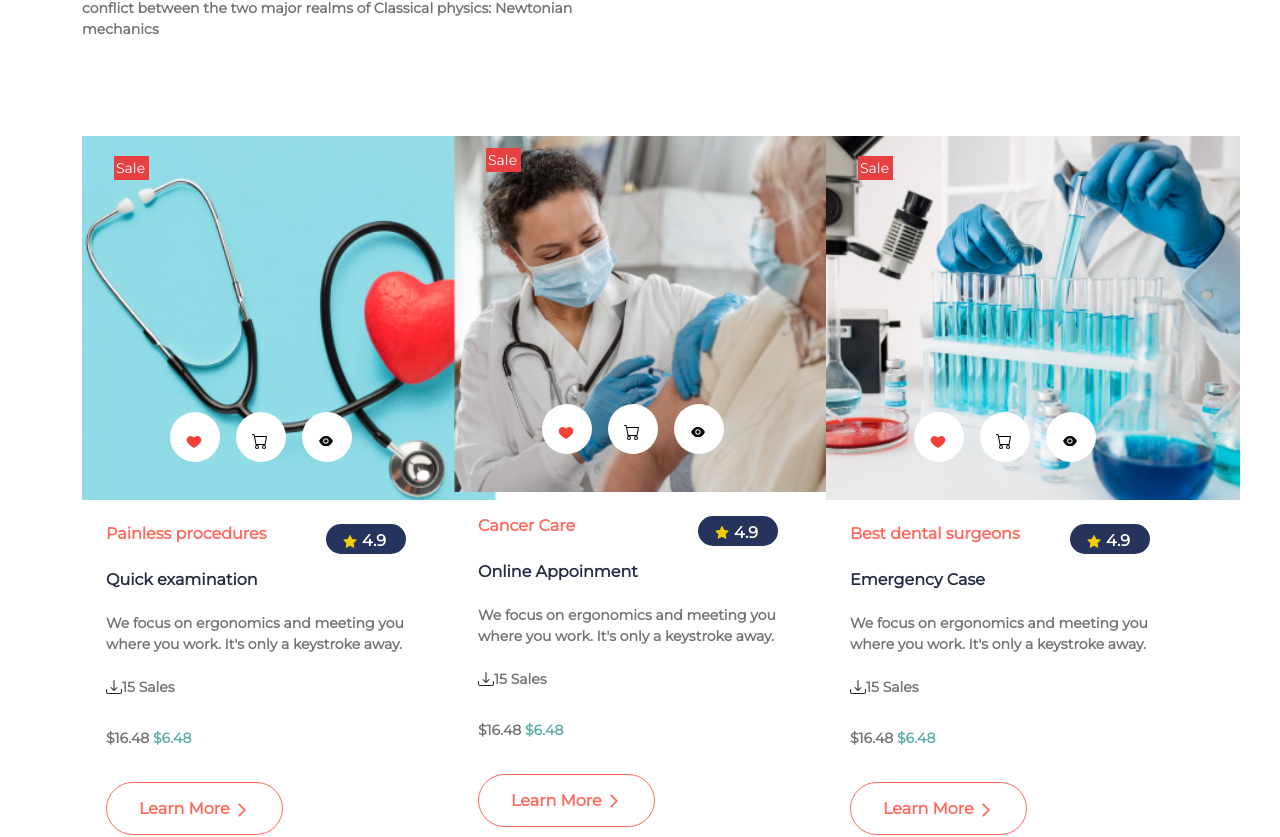
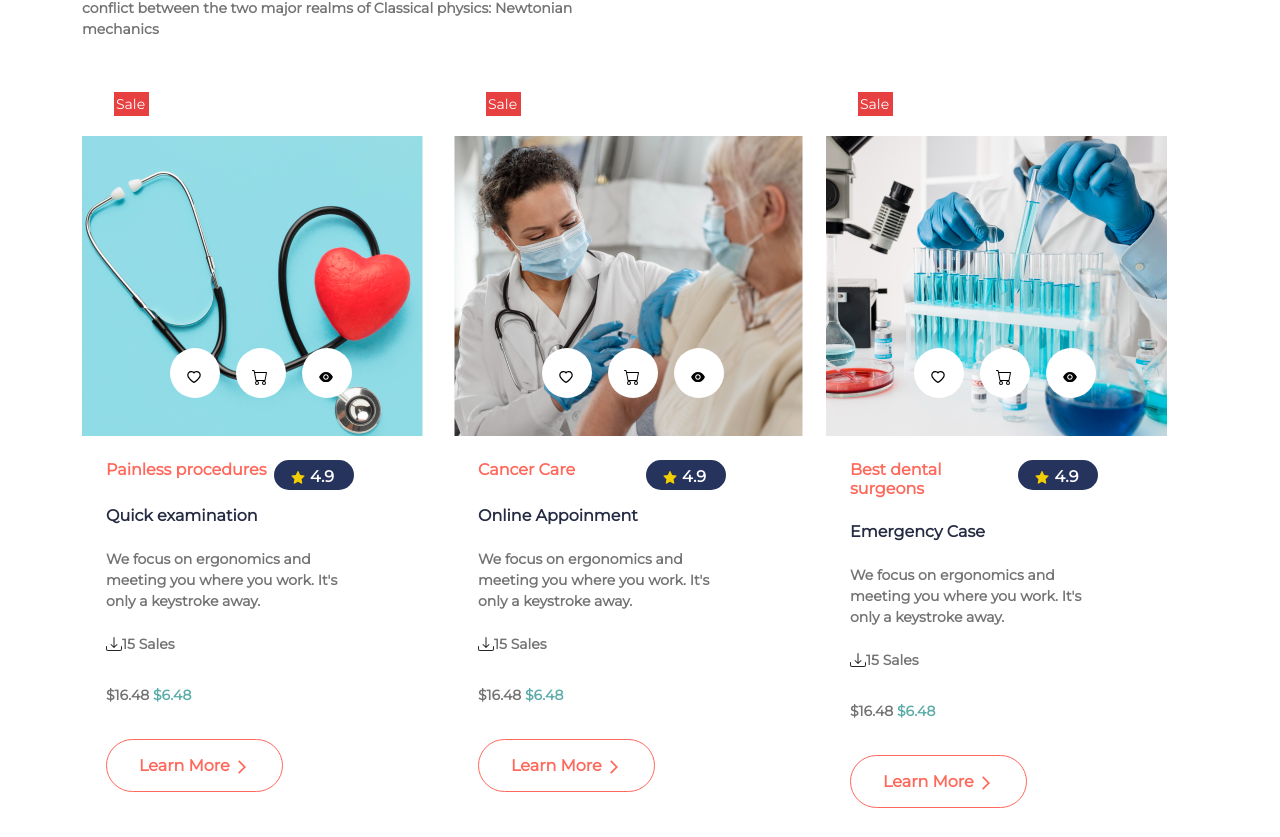
Before and after one commit to ranjankjha17/health_project, a React (Create React App) app: page / in a window 1280 px wide. Shown: the part 2076-2913 px from the top of the page. Built offline with nearby package versions, Linux system fonts and the light colour scheme.

Commit message:
image size reduce

```diff
--- a/src/component/Department.jsx
+++ b/src/component/Department.jsx
@@ -1,8 +1,7 @@
 import React from 'react'
 import './styles/department.scss'
-import { AiFillEye, AiFillStar } from 'react-icons/ai'
+import { AiFillEye, AiFillStar,AiOutlineHeart } from 'react-icons/ai'
 import { BsCart, BsDownload } from 'react-icons/bs'
-import {FcLike} from 'react-icons/fc'
 import {MdArrowForwardIos} from 'react-icons/md'
 const Department = () => {
     const data = [
@@ -52,7 +51,7 @@ const Department = () => {
                                     <img src={e.image} alt={e.title} className='z-index-1'/>
                                     <div className='sale z-index-2'>Sale</div>
                                     <div className='icon_square_area d-flex'>
-                                        <a href=' #' className='icon_square'><FcLike/></a>
+                                        <a href=' #' className='icon_square'><AiOutlineHeart/></a>
                                         <a href=' #' className='icon_square'><BsCart/></a>
                                         <a href=' #' className='icon_square'><AiFillEye/></a>
                                     </div>
--- a/src/component/styles/department.scss
+++ b/src/component/styles/department.scss
@@ -2,9 +2,10 @@
     // padding: 1.5rem;
 
     margin: 0;
+    padding-right: 4rem;
 }
 .dep_card img{
-    width: 430px;
+    // width: 380px;
     padding-right: 1rem;
 }
 
```
